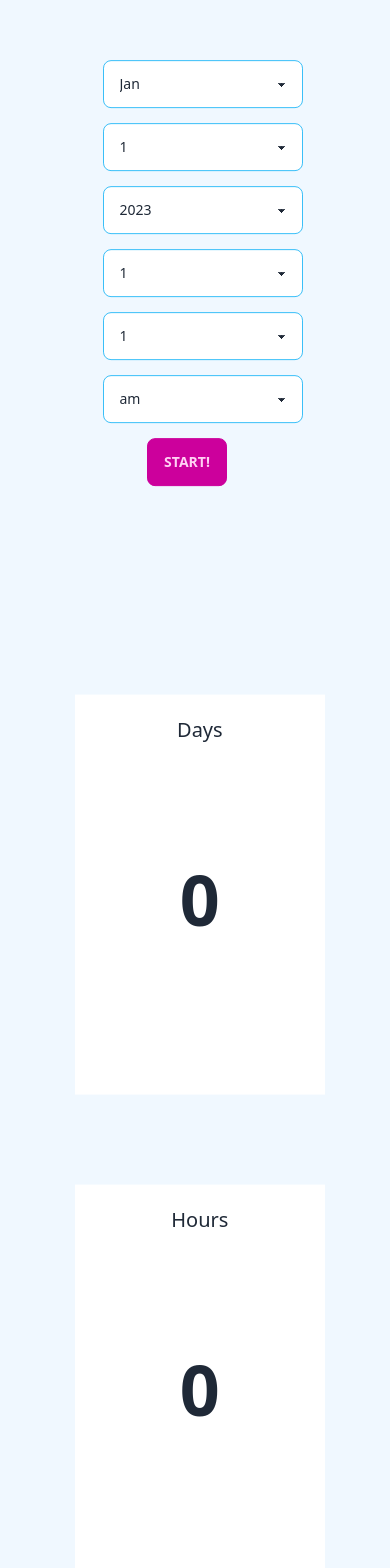
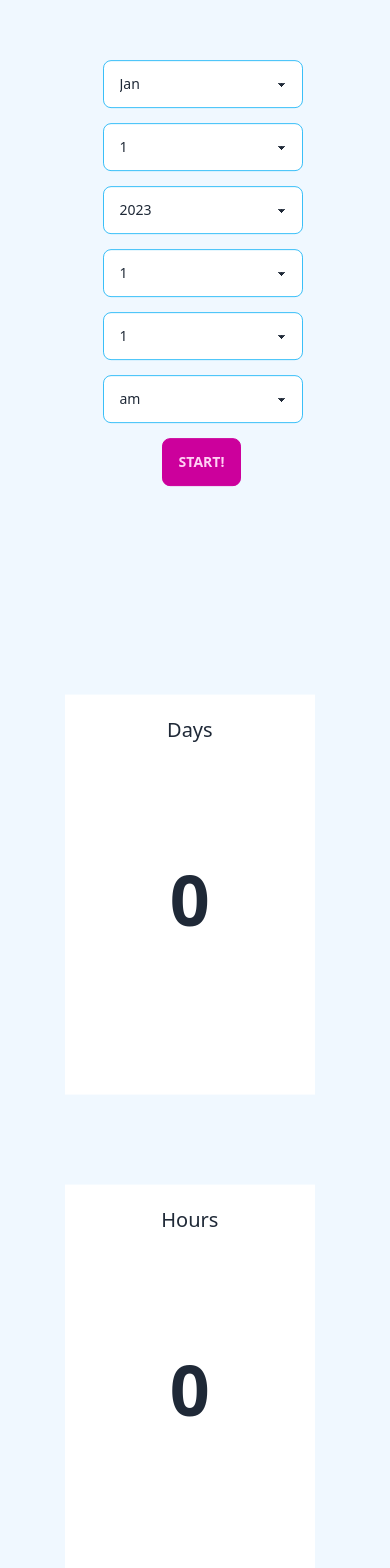
Before and after one commit to Yuroq/Countdown, a React (Vite) app: page / in a window 390 px wide. Shown: the top 1568 px of the page. Built offline with nearby package versions, Linux system fonts and the light colour scheme.

Commit message:
Add files via upload

```diff
--- a/src/Styles/CoundownView.css
+++ b/src/Styles/CoundownView.css
@@ -91,7 +91,7 @@
   .Day-view div {
     margin-left: 50%;
     margin-top: 440px;
-    transform: translate(-50%, -50%);
+    transform: translate(-54%, -50%);
     width: 250px;
     background-color: white;
     height: 400px;
@@ -100,7 +100,7 @@
   .Hour-view div {
     margin-left: 50%;
     margin-top: 90px;
-    transform: translate(-50%, -50%);
+    transform: translate(-54%, -50%);
     width: 250px;
     background-color: white;
     height: 400px;
@@ -109,7 +109,7 @@
   .Minute-view div {
     margin-left: 50%;
     margin-top: 90px;
-    transform: translate(-50%, -50%);
+    transform: translate(-54%, -50%);
     width: 250px;
     background-color: white;
     height: 400px;
@@ -118,7 +118,7 @@
   .Seconds-view div {
     margin-left: 50%;
     margin-top: 90px;
-    transform: translate(-50%, -50%);
+    transform: translate(-54%, -50%);
     width: 250px;
     background-color: white;
     height: 400px;
--- a/src/Styles/InputField.css
+++ b/src/Styles/InputField.css
@@ -40,7 +40,7 @@
     width: 200px;
   }
   .start-btn button{
-margin-left: 65px;
+margin-left: 94px;
   }
 }
 @media (min-width: 738px) and (max-width: 1024px) {
```
